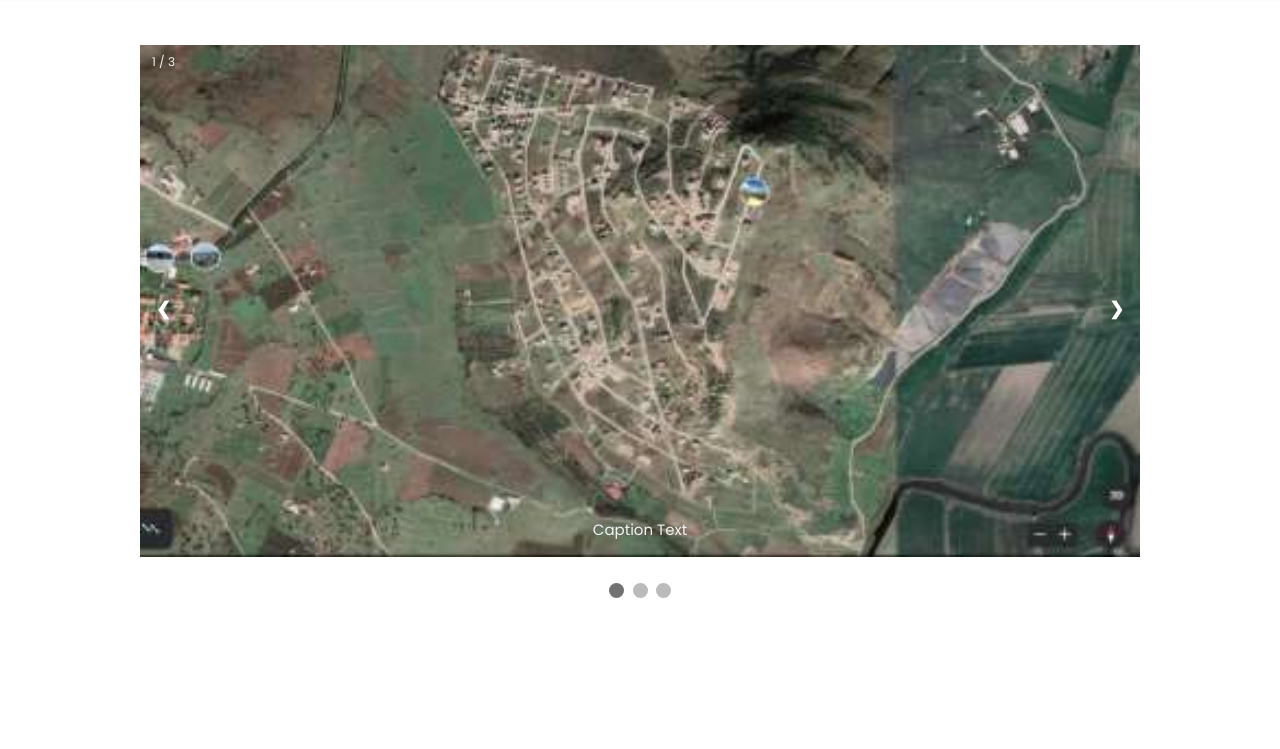
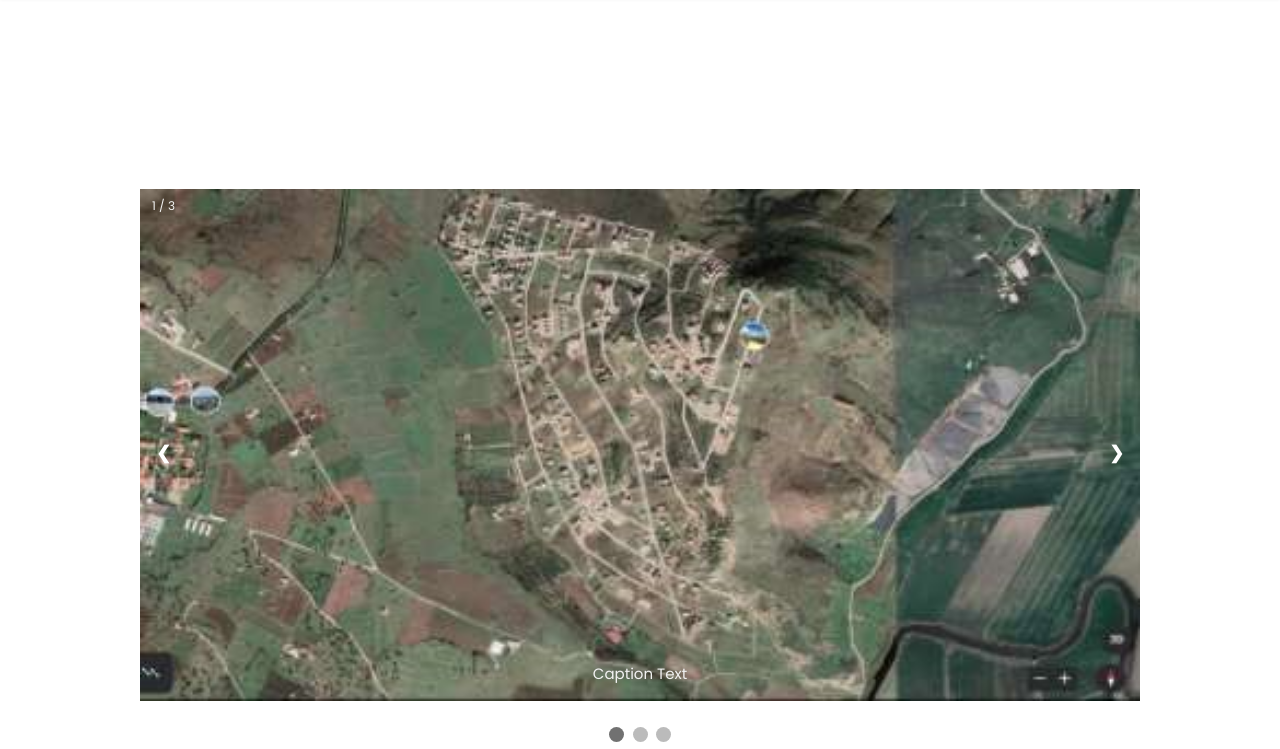
Before and after one commit to egeerdil/Mete, a plain HTML site: page courosel.html in a window 1280 px wide. Shown: the part 107-856 px from the top of the page. Before the commit the page ends 800 px from the top, so only its background shows below. Drawn offline with nearby package versions, Linux system fonts and the light colour scheme.

Commit message:
Update courosel.html

```diff
--- a/courosel.html
+++ b/courosel.html
@@ -66,9 +66,16 @@
         </div>
     </nav>
     <!-- Navbar End -->
-
+<div>
   <br>
     <br>
+     <br>
+    <br>
+     <br>
+    <br>
+     <br>
+    <br>
+    </>
 <div class="slideshow-container">
 
 <div class="mySlides">
```
